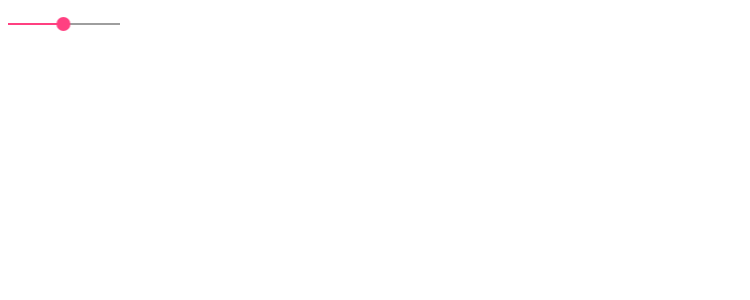
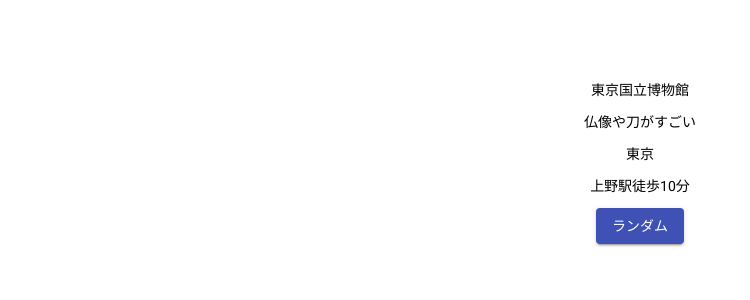
Before and after one commit to kamoto0427/yoteiChoice, an Angular app: page / in a window 1280 px wide. Shown: the top 300 px of the page, without its empty margins (0-750 px from the left). Built offline with nearby package versions, Linux system fonts and the light colour scheme.

Commit message:
interface、serviceの作成

```diff
--- a/src/app/app.component.css
+++ b/src/app/app.component.css
@@ -0,0 +1,4 @@
+.container {
+    text-align: center;
+    padding: 5rem;
+}
--- a/src/app/app.component.html
+++ b/src/app/app.component.html
@@ -1 +1,19 @@
-<mat-slider min="1" max="100" step="1" value="50"></mat-slider>
+<div class="container">
+    <div class="yotei-field">
+        <div>
+            <p>東京国立博物館</p>
+        </div>
+        <div>
+            <p>仏像や刀がすごい</p>
+        </div>
+        <div>
+            <p>東京</p>
+        </div>
+        <div>
+            <p>上野駅徒歩10分</p>
+        </div>
+    </div>
+    <div class="button-row">
+        <button mat-raised-button color="primary">ランダム</button>
+    </div>
+</div>
--- a/src/app/app.module.ts
+++ b/src/app/app.module.ts
@@ -1,5 +1,7 @@
+// モジュール
 import { NgModule } from '@angular/core';
 import { BrowserModule } from '@angular/platform-browser';
+import { RouterModule, Routes } from '@angular/router';
 
 import { AppRoutingModule } from './app-routing.module';
 import { AppComponent } from './app.component';
@@ -7,16 +9,26 @@
 
 // Angular Material
 import { MatSliderModule } from '@angular/material/slider';
+import { MatButtonModule } from '@angular/material/button';
+// component
+import { RandomComponent } from './random/random.component';
+
+const ROUTE_TABLE: Routes = [
+  { path: 'random', component: RandomComponent }
+];
 
 @NgModule({
   declarations: [
-    AppComponent
+    AppComponent,
+    RandomComponent,
   ],
   imports: [
     BrowserModule,
     AppRoutingModule,
     BrowserAnimationsModule,
     MatSliderModule,
+    MatButtonModule,
+    RouterModule.forRoot(ROUTE_TABLE),
   ],
   providers: [],
   bootstrap: [AppComponent]
--- /dev/null
+++ b/src/app/interface/yoteiChoice.ts
@@ -0,0 +1,6 @@
+export interface YoteiChoice {
+    id: number,
+    name: string,
+    prefecture: string,
+    access: string
+}
--- /dev/null
+++ b/src/app/random/random.component.html
@@ -0,0 +1 @@
+<p>random works!</p>
--- /dev/null
+++ b/src/app/random/random.component.ts
@@ -0,0 +1,15 @@
+import { Component, OnInit } from '@angular/core';
+
+@Component({
+  selector: 'app-random',
+  templateUrl: './random.component.html',
+  styleUrls: ['./random.component.css']
+})
+export class RandomComponent implements OnInit {
+
+  constructor() { }
+
+  ngOnInit(): void {
+  }
+
+}
```
Also changed, not shown: src/app/service/yotei-choice.service.ts (added, +9 -0 lines), src/app/random/random.component.css (added), 2 other files (tests, documents, lock files or other folders).
